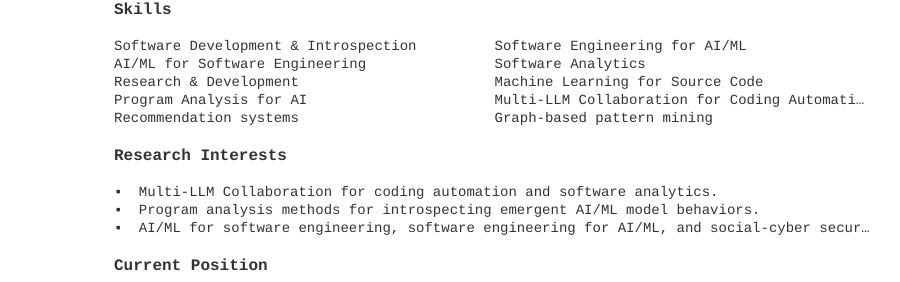
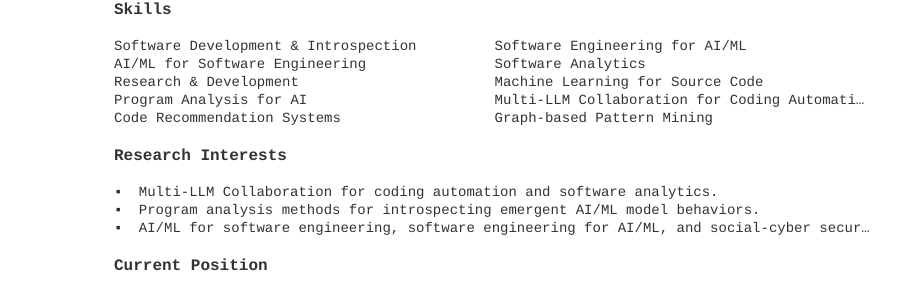
Before and after one commit to hsanchez/hsanchez.github.io, a Jekyll site: the page built from posts/notes/_posts/2017-02-01-cv.md, in a window 1280 px wide and 900 px high, scrolled down 352 px. Shown: the part 150-432 px from the top of the window, without its empty margins (196-1096 px from the left). Built offline with Jekyll 4.4.1, drawn with Linux system fonts in a browser that asks for light colours.

Commit message:
minor edits

```diff
--- a/posts/notes/_posts/2017-02-01-cv.md
+++ b/posts/notes/_posts/2017-02-01-cv.md
@@ -100,8 +100,8 @@ hidden: true
           <div>Machine Learning for Source Code</div>
           <div>Program Analysis for AI</div>
           <div>Multi-LLM Collaboration for Coding Automation</div>
-          <div>Recommendation systems</div>
-          <div>Graph-based pattern mining</div>
+          <div>Code Recommendation Systems</div>
+          <div>Graph-based Pattern Mining</div>
         </div>
     </div> <!-- entry -->
 </div> <!-- Summary section -->
```
